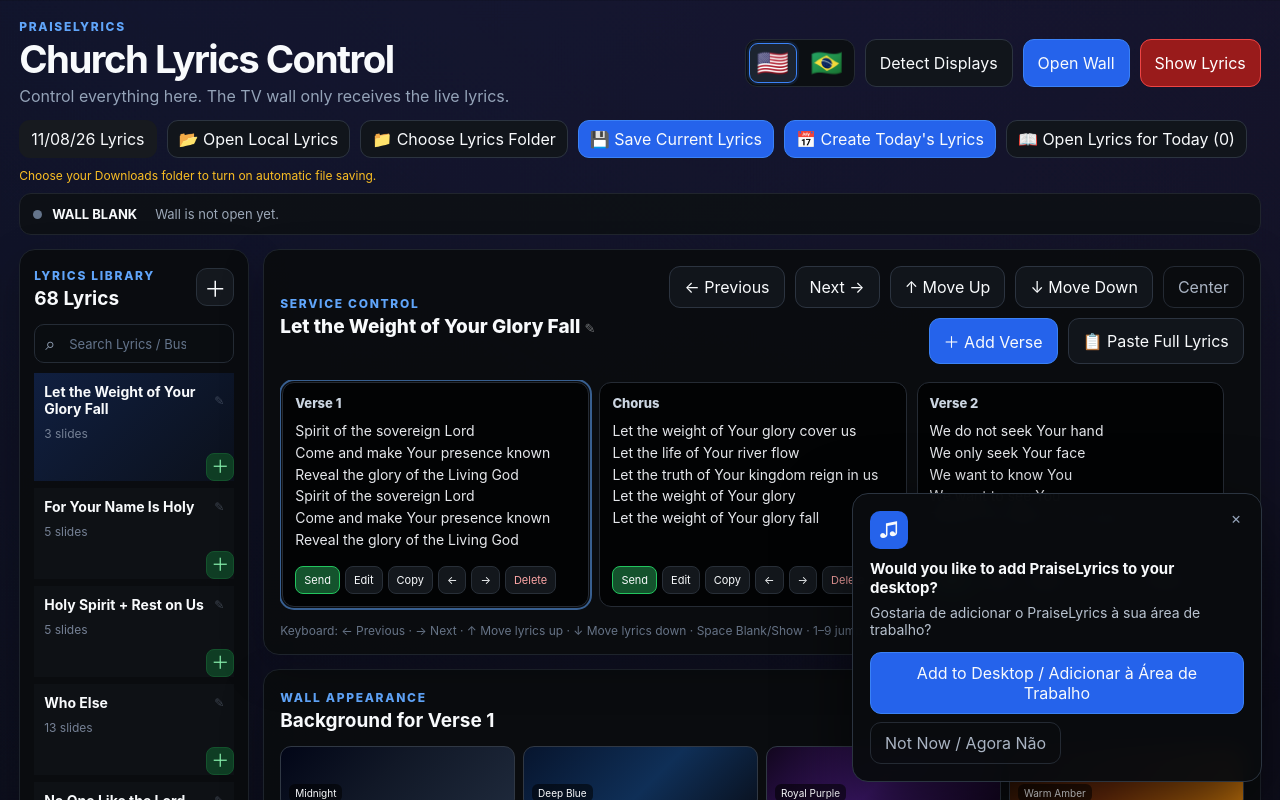
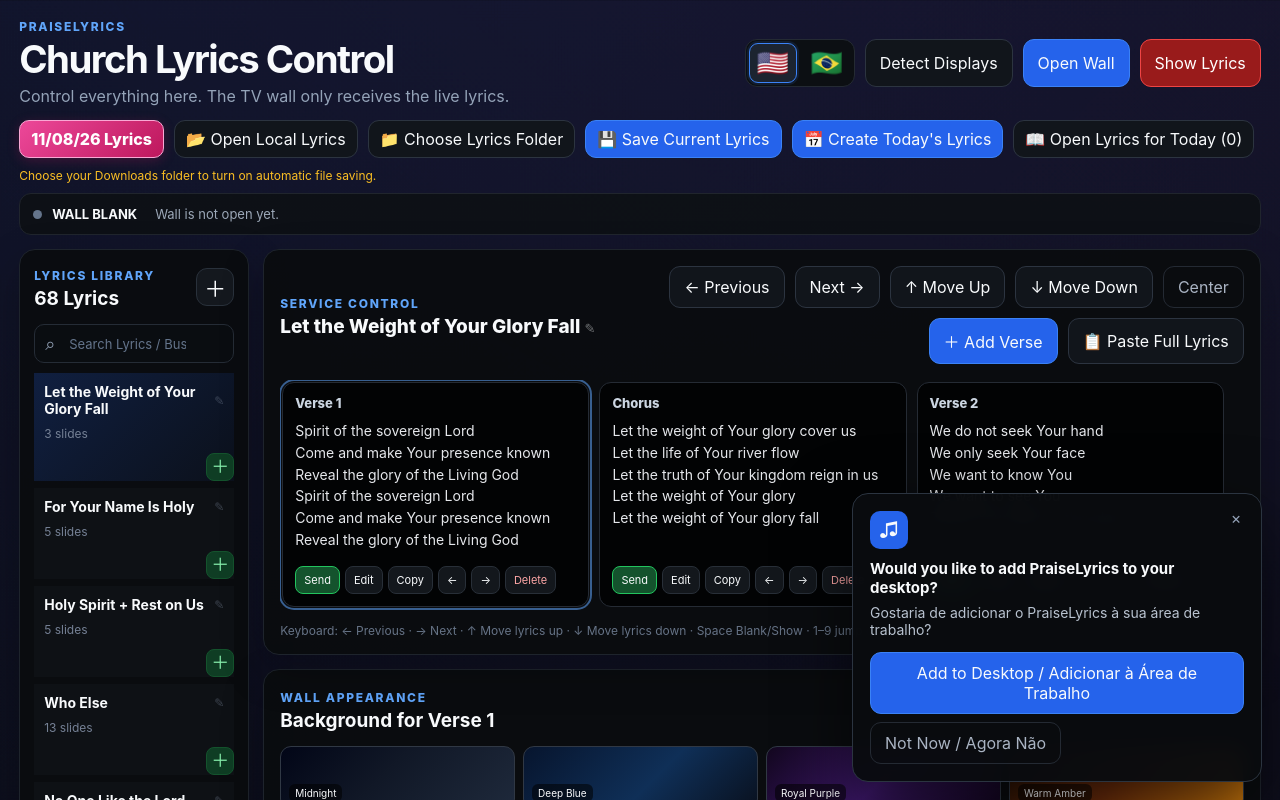
Before and after one commit to ValdemirJunior2020/PraiseLyrics, a React (Vite) app: page / in a window 1280 px wide. Shown: the top 800 px of the page. Built offline with nearby package versions, Linux system fonts and the light colour scheme.

Commit message:
Style November 8 lyrics shortcut in pink

```diff
--- a/src/styles.css
+++ b/src/styles.css
@@ -463,3 +463,21 @@ body:has(.display-root),
 .today-verse-live .today-verse-label-row span {
   color: #4ade80;
 }
+
+/* November 8 worship set — direct-access button */
+.sunday-1108-button {
+  background: linear-gradient(135deg, #ec4899, #be185d);
+  color: #ffffff;
+  border: 1px solid #f9a8d4;
+  border-radius: 10px;
+  font-weight: 800;
+  padding: 10px 16px;
+  cursor: pointer;
+  box-shadow: 0 3px 12px rgba(190, 24, 93, .25);
+}
+.sunday-1108-button:hover,
+.sunday-1108-button:focus-visible {
+  background: linear-gradient(135deg, #f472b6, #db2777);
+  outline: 2px solid #fbcfe8;
+  outline-offset: 2px;
+}
```
